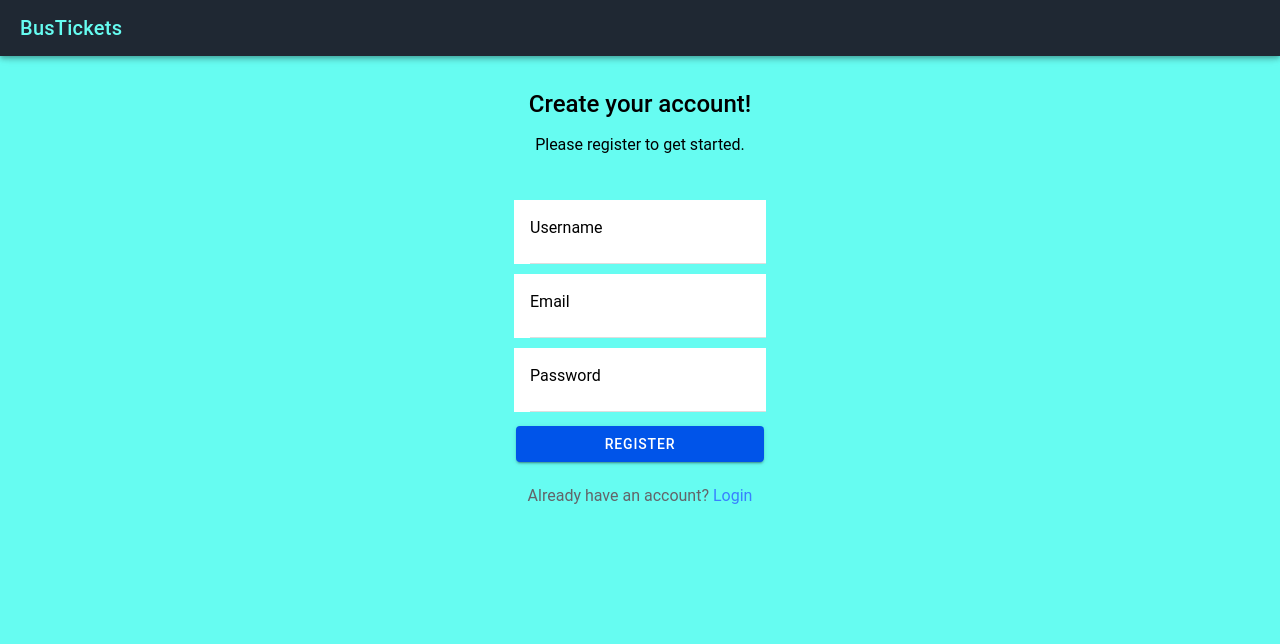
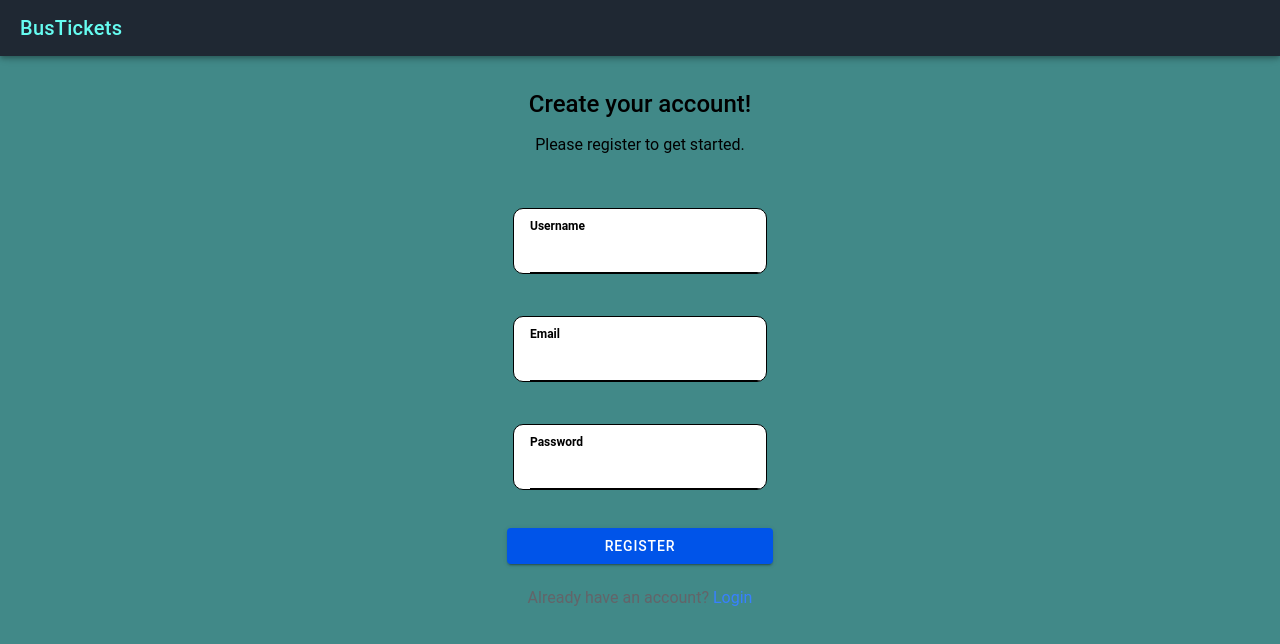
Before and after one commit to Boslodan/BusTicketApp, a React (Vite) app in the folder BusTicketApp/: page /register in a window 1280 px wide. Shown: the top 644 px of the page. Built offline with nearby package versions, Linux system fonts and the light colour scheme.

Commit message:
Stilizovanje

```diff
--- a/BusTicketApp/src/pages/Home.tsx
+++ b/BusTicketApp/src/pages/Home.tsx
@@ -5,10 +5,10 @@ import { useHistory } from 'react-router-dom';
 
 const Home: React.FC = () => {
     const [tickets, setTickets] = useState([
-        { id: 1, route: 'Beograd -> Novi sad', price: 1200, date:'24.10.2024' },
-        { id: 2, route: 'Beograd -> Nis', price: 1700, date:'12.10.2024' },
-        { id: 3, route: 'Novi sad -> Subotica', price: 900, date:'03.10.2024' },
-        { id: 4, route: 'Beograd -> Budimpesta', price: 3000, date:'22.12.2024' }
+        { id: 1, route: 'Beograd => Novi sad', price: 1200, date:'24.10.2024' },
+        { id: 2, route: 'Beograd => Nis', price: 1700, date:'12.10.2024' },
+        { id: 3, route: 'Novi sad => Subotica', price: 900, date:'03.10.2024' },
+        { id: 4, route: 'Beograd => Budimpesta', price: 3000, date:'22.12.2024' }
       ]);
 
 
--- a/BusTicketApp/src/pages/Login.css
+++ b/BusTicketApp/src/pages/Login.css
@@ -20,3 +20,22 @@
     text-align: center;
     margin-top: 10px;
   }
+
+  .custom-item {
+    --border-radius: 10px;
+    --border-color: black;
+    --border-width: 1px;
+    --background: white;
+    margin-bottom: 16px;
+    padding: 8px;
+  }
+
+  .custom-input {
+    border: none;
+  }
+
+  .custom-label {
+    font-weight: bold;
+    color: #000;
+    margin-bottom: 4px;
+  }
--- a/BusTicketApp/src/pages/Login.tsx
+++ b/BusTicketApp/src/pages/Login.tsx
@@ -29,24 +29,30 @@ const Login: React.FC = () => {
         <IonGrid>
         <IonRow>
               <IonCol size="12">
-              <IonItem>
-                <IonLabel position="floating">Email</IonLabel>
+                <IonItem className="custom-item">
+                  <IonLabel position="stacked" className="custom-label">
+                    Email
+                  </IonLabel>
                   <IonInput
                     type="email"
                     value={email}
                     onIonChange={(e) => setEmail(e.detail.value!)}
+                    className="custom-input"
                   />
                 </IonItem>
               </IonCol>
             </IonRow>
             <IonRow>
               <IonCol size="12">
-              <IonItem>
-                <IonLabel position="floating">Password</IonLabel>
+                <IonItem className="custom-item">
+                  <IonLabel position="stacked" className="custom-label">
+                    Password
+                  </IonLabel>
                   <IonInput
                     type="password"
                     value={password}
                     onIonChange={(e) => setPassword(e.detail.value!)}
+                    className="custom-input"
                   />
                 </IonItem>
               </IonCol>
--- a/BusTicketApp/src/pages/Register.css
+++ b/BusTicketApp/src/pages/Register.css
@@ -16,3 +16,22 @@
     text-align: center;
     margin-top: 10px;
   }
+
+  .custom-item {
+    --border-radius: 10px;
+    --border-color: black;
+    --border-width: 1px;
+    --background: white;
+    margin-bottom: 16px;
+    padding: 8px;
+  }
+
+  .custom-input {
+    border: none;
+  }
+
+  .custom-label {
+    font-weight: bold;
+    color: #000;
+    margin-bottom: 4px;
+  }
--- a/BusTicketApp/src/pages/Register.tsx
+++ b/BusTicketApp/src/pages/Register.tsx
@@ -52,7 +52,7 @@ const Register: React.FC = () => {
       <IonTitle>BusTickets</IonTitle>
         </IonToolbar>
       </IonHeader>
-      <IonContent className="ion-padding" style={{ '--background': '#66FCF1' }}>
+      <IonContent className="ion-padding" style={{ '--background': '#418988' }}>
         <div className="register-container">
           <IonText className="register-text">
             <h2>Create your account!</h2>
@@ -61,8 +61,8 @@ const Register: React.FC = () => {
           <IonGrid>
             <IonRow>
               <IonCol size="12">
-                <IonItem>
-                  <IonLabel position="floating">Username</IonLabel>
+                <IonItem className='custom-item'>
+                  <IonLabel position="stacked" className='custom-label'>Username</IonLabel>
                   <IonInput
                     type="text"
                     value={username}
@@ -73,8 +73,8 @@ const Register: React.FC = () => {
             </IonRow>
             <IonRow>
               <IonCol size="12">
-                <IonItem>
-                  <IonLabel position="floating">Email</IonLabel>
+                <IonItem className='custom-item'>
+                  <IonLabel position="stacked" className='custom-label'>Email</IonLabel>
                   <IonInput
                     type="email"
                     value={email}
@@ -90,8 +90,8 @@ const Register: React.FC = () => {
             </IonRow>
             <IonRow>
               <IonCol size="12">
-                <IonItem>
-                  <IonLabel position="floating">Password</IonLabel>
+                <IonItem className='custom-item'>
+                  <IonLabel position="stacked" className='custom-label'>Password</IonLabel>
                   <IonInput
                     type="password"
                     value={password}
```
Also changed, not shown: BusTicketApp/src/assets/images/mobile-flix-hero-q4-2021.jpg (added). Lines whose indentation alone changed are shown as unchanged.
